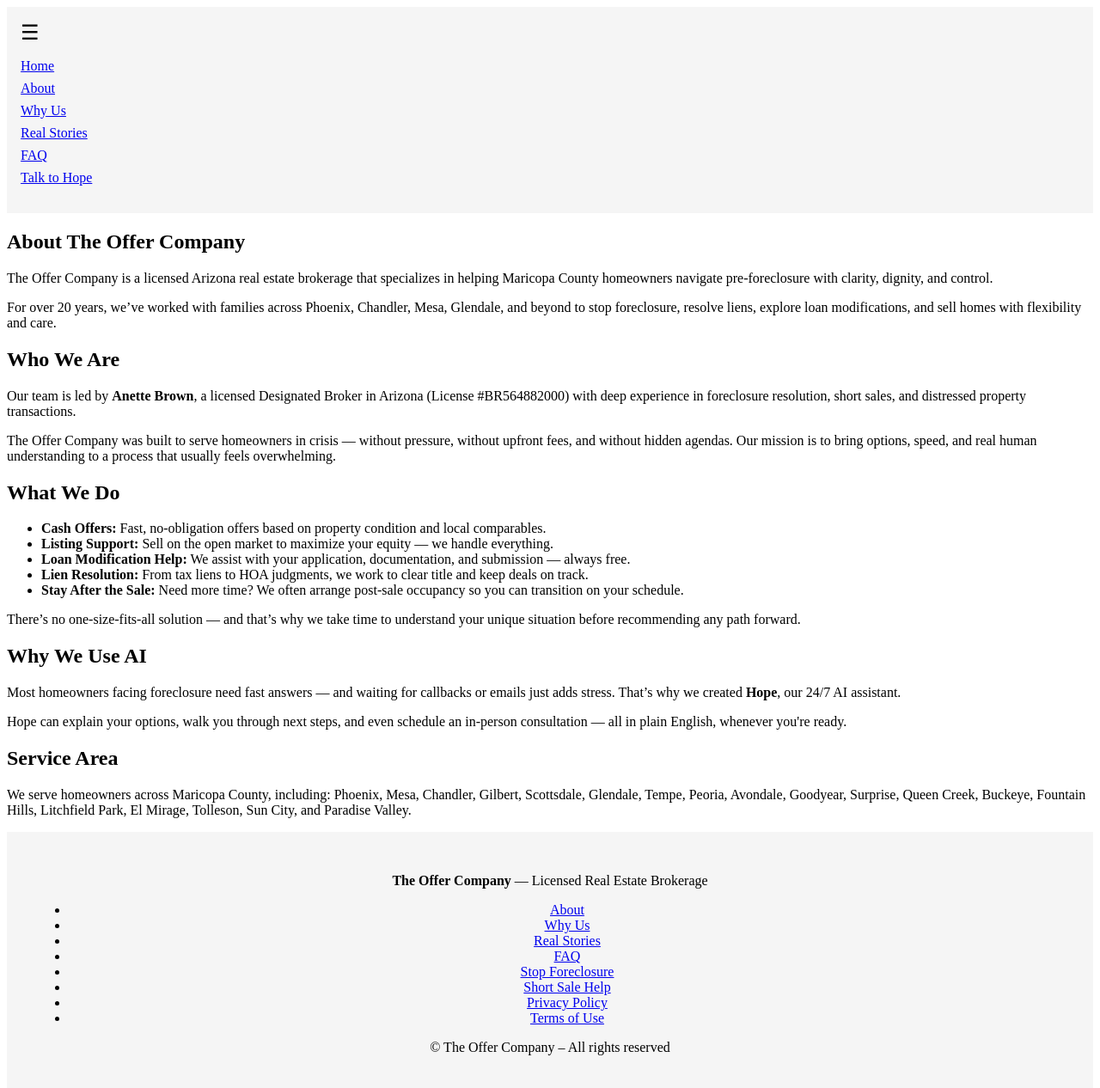
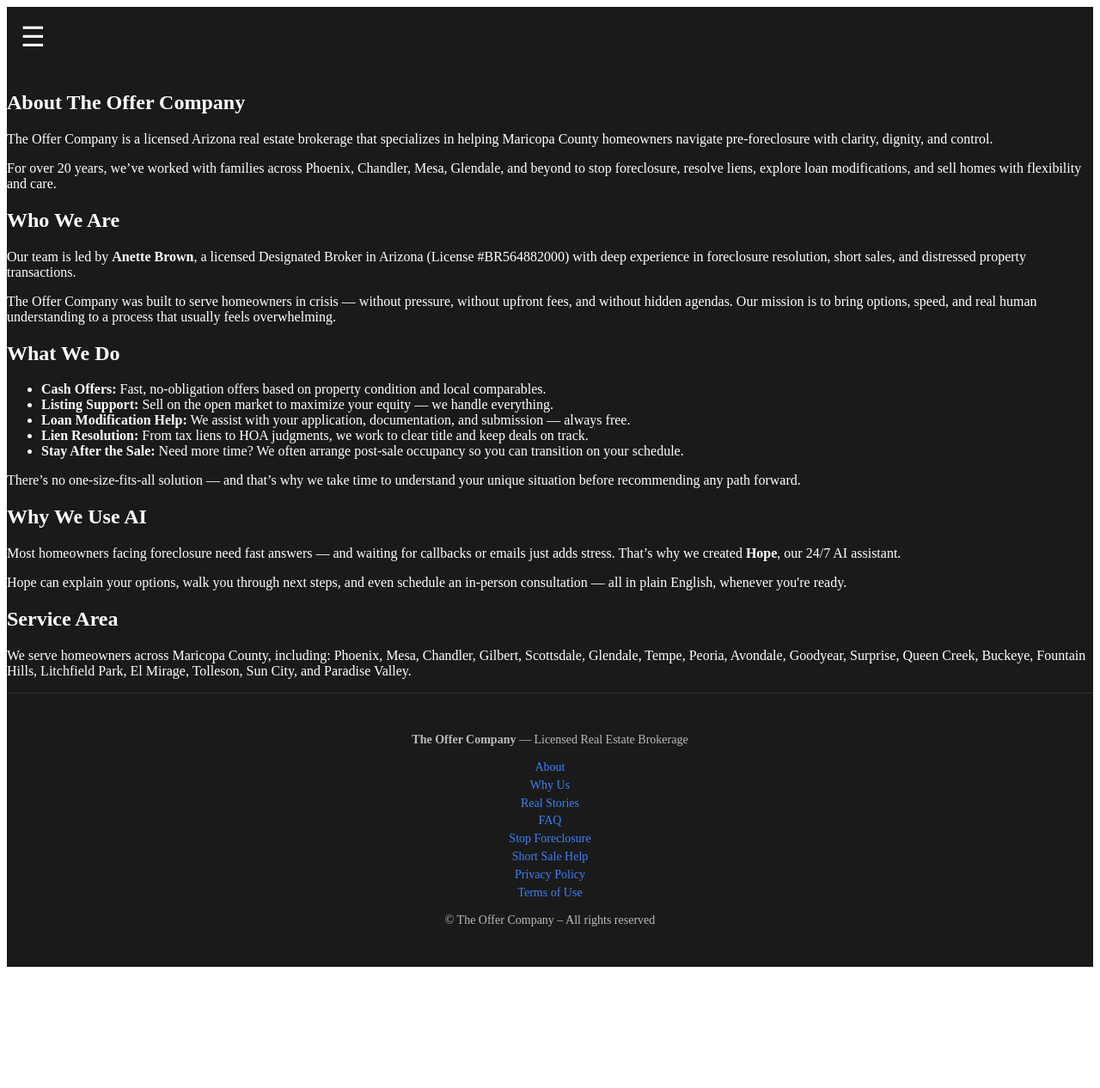
Before and after one commit to theofferco/the-offer-company-site, a Next.js app: page /about in a window 1280 px wide. Shown: the top 1266 px of the page at 86% size. After the commit the page ends 1133 px from the top, so only its background shows below. Built offline with nearby package versions, Linux system fonts and the light colour scheme.

Commit message:
Update Layout.module.css

```diff
--- a/styles/Layout.module.css
+++ b/styles/Layout.module.css
@@ -4,40 +4,87 @@
   display: flex;
   flex-direction: column;
   min-height: 100vh;
+  background-color: #1a1a1a;
+  color: #fff;
 }
 
 .header {
-  background-color: #f5f5f5;
+  background-color: #1a1a1a;
   padding: 1rem;
 }
 
 .nav {
-  display: flex;
-  flex-direction: column;
+  position: relative;
+}
+
+.hamburger {
+  font-size: 2rem;
+  cursor: pointer;
+  display: block;
+  color: white;
+  user-select: none;
+  margin-bottom: 0.5rem;
 }
 
 .menuToggle {
   display: none;
 }
 
-.hamburger {
-  font-size: 1.5rem;
-  cursor: pointer;
-}
-
 .menu {
+  display: none;
   list-style: none;
   padding: 0;
-  margin: 0.5rem 0;
+  margin: 0;
+  flex-direction: column;
 }
 
 .menu li {
   margin: 0.5rem 0;
 }
 
+.menu li a {
+  color: #3b82f6;
+  text-decoration: none;
+  font-weight: 600;
+}
+
+.menu li a:hover {
+  text-decoration: underline;
+}
+
+/* Show menu when checkbox is toggled */
+.menuToggle:checked + label + .menu {
+  display: flex;
+}
+
+main {
+  flex: 1;
+}
+
 .footer {
-  margin-top: auto;
+  background-color: #1a1a1a;
   padding: 2rem;
-  background-color: #f5f5f5;
+  color: #bbb;
+  font-size: 14px;
   text-align: center;
+  border-top: 1px solid #333;
 }
+
+.footer ul {
+  list-style: none;
+  padding: 0;
+  margin: 1rem 0;
+}
+
+.footer ul li {
+  margin: 0.3rem 0;
+}
+
+.footer ul li a {
+  color: #3b82f6;
+  text-decoration: none;
+}
+
+.footer ul li a:hover {
+  text-decoration: underline;
+}
```
